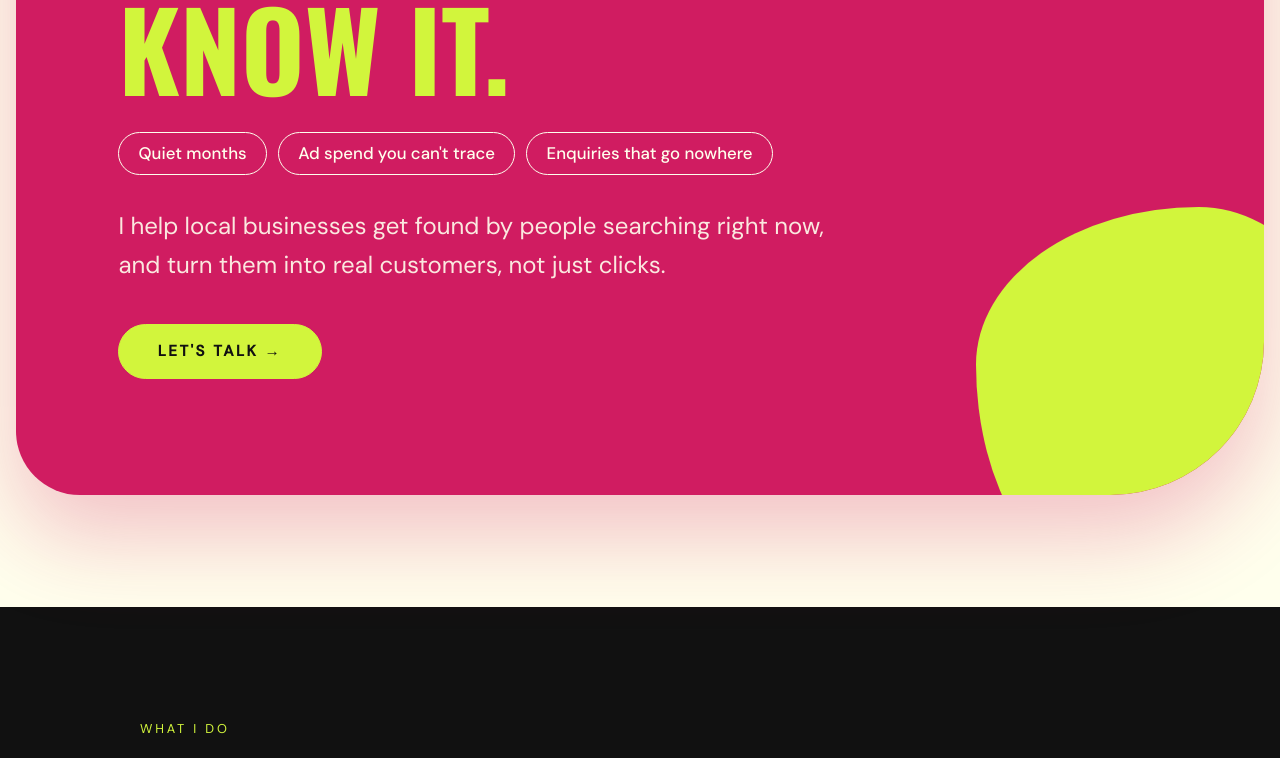
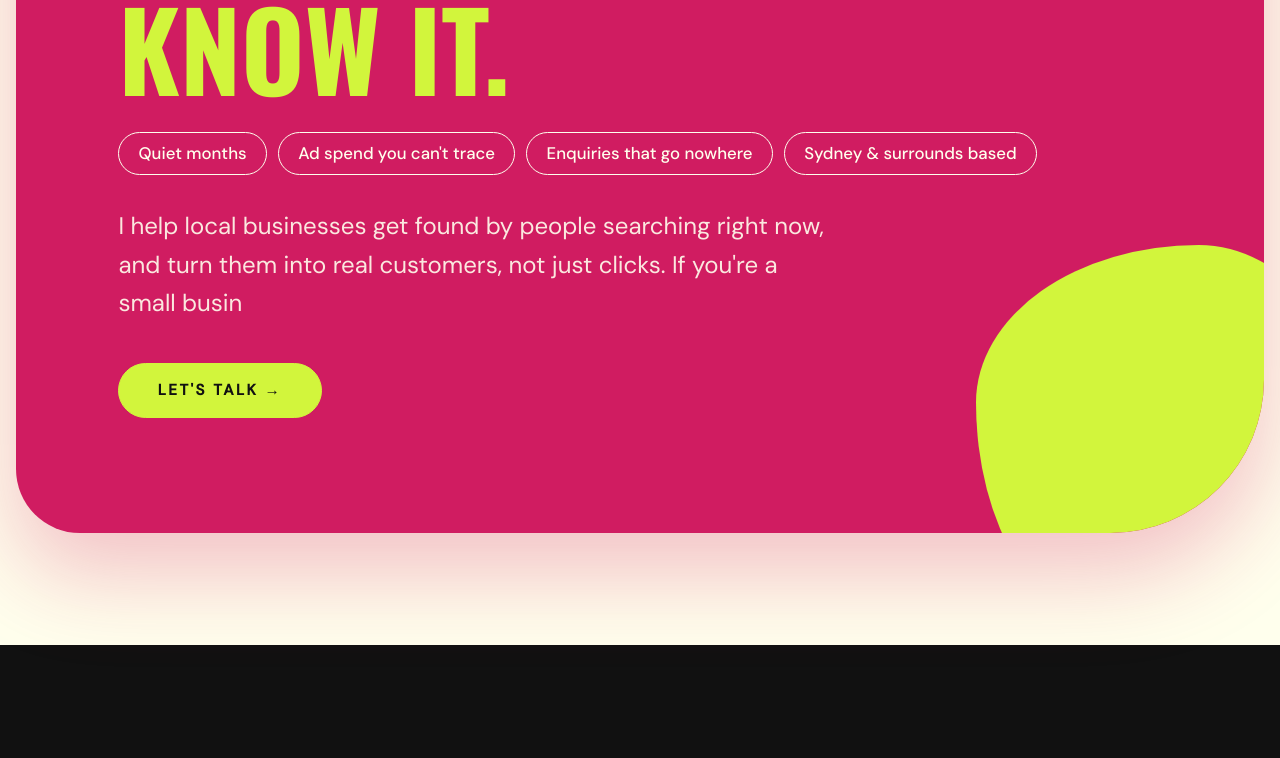
Before and after one commit to beccharnas-max/workhorsemarketingau, a React (Vite) app: page / in a window 1280 px wide. Shown: the part 1344-2102 px from the top of the page. Built offline with nearby package versions, Linux system fonts and the light colour scheme.

Commit message:
Add Vercel rewrite for client-side routes

```diff
--- a/src/app/pages/Home.tsx
+++ b/src/app/pages/Home.tsx
@@ -288,7 +288,7 @@ export default function Home() {
       .querySelector('meta[name="description"]')
       ?.setAttribute(
         "content",
-        "Marketing consultant helping Sydney small businesses. Get found, get more enquiries and see where every ad dollar goes. No agency layers."
+        "Marketing consultant helping Sydney small businesses. Get found, get more enquiries and see where every ad dollar goes. No agency layers. Sydney marketing consultant for small businesses"
       );
 
     // Canonical URL for the homepage (removed again when leaving this page)
@@ -493,7 +493,7 @@ export default function Home() {
             </h2>
             </div>
             <div style={{ display: "flex", flexWrap: "wrap", gap: "0.7rem", margin: "0 0 2rem" }}>
-              {["Quiet months", "Ad spend you can't trace", "Enquiries that go nowhere"].map((chip) => (
+              {["Quiet months", "Ad spend you can't trace", "Enquiries that go nowhere", "Sydney & surrounds based"].map((chip) => (
                 <span
                   key={chip}
                   style={{ fontFamily: "'DM Sans', sans-serif", fontSize: "clamp(0.9rem,1.4vw,1.05rem)", fontWeight: 500, color: CREAM, border: `1.5px solid ${CREAM}`, padding: "0.5rem 1.2rem", borderRadius: "9999px" }}
@@ -503,7 +503,7 @@ export default function Home() {
               ))}
             </div>
             <p style={{ fontFamily: "'DM Sans', sans-serif", fontSize: "clamp(1.1rem,2vw,1.5rem)", color: `${CREAM}E6`, lineHeight: 1.6, margin: "0 0 2.5rem", maxWidth: "720px" }}>
-              I help local businesses get found by people searching right now, and turn them into real customers, not just clicks.
+              I help local businesses get found by people searching right now, and turn them into real customers, not just clicks. If you're a small busin
             </p>
             <a
               href={MAILTO}
@@ -713,7 +713,7 @@ export default function Home() {
           <div>
             <p style={{ fontFamily: "'DM Sans', sans-serif", fontSize: "0.8rem", color: `${BLACK}59`, textTransform: "uppercase", letterSpacing: "0.18em", margin: "0 0 1rem" }}>Get in touch</p>
             <a href="mailto:helloworkhorseco@gmail.com" style={{ fontFamily: "'DM Sans', sans-serif", fontSize: "1.05rem", color: PINK, textDecoration: "none", display: "block", marginBottom: "0.5rem" }}>helloworkhorseco@gmail.com</a>
-            <p style={{ fontFamily: "'DM Sans', sans-serif", fontSize: "0.98rem", color: `${BLACK}59`, margin: 0 }}>Based in Australia.</p>
+            <p style={{ fontFamily: "'DM Sans', sans-serif", fontSize: "0.98rem", color: `${BLACK}59`, margin: 0 }}>Based in Sydney.</p>
           </div>
           <div>
             <p style={{ fontFamily: "'DM Sans', sans-serif", fontSize: "0.8rem", color: `${BLACK}59`, textTransform: "uppercase", letterSpacing: "0.18em", margin: "0 0 1rem" }}>Follow</p>
```
